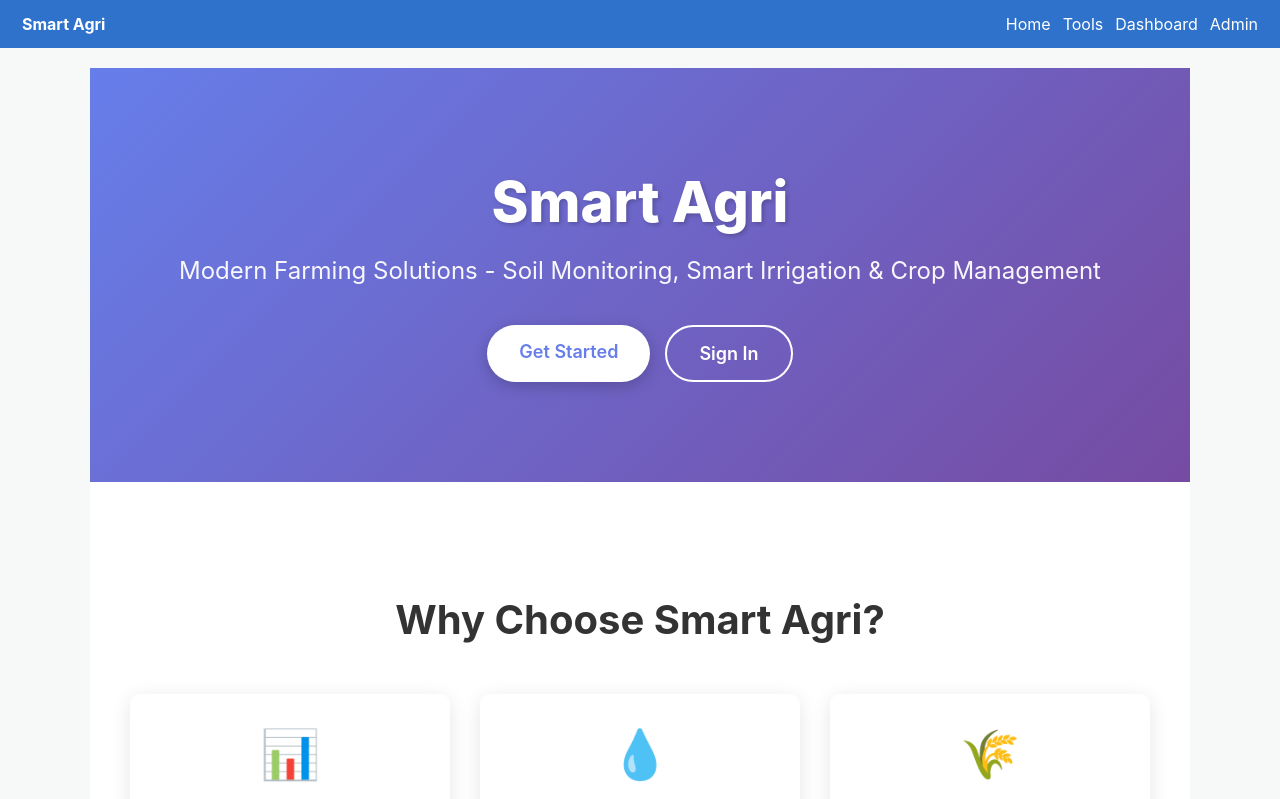
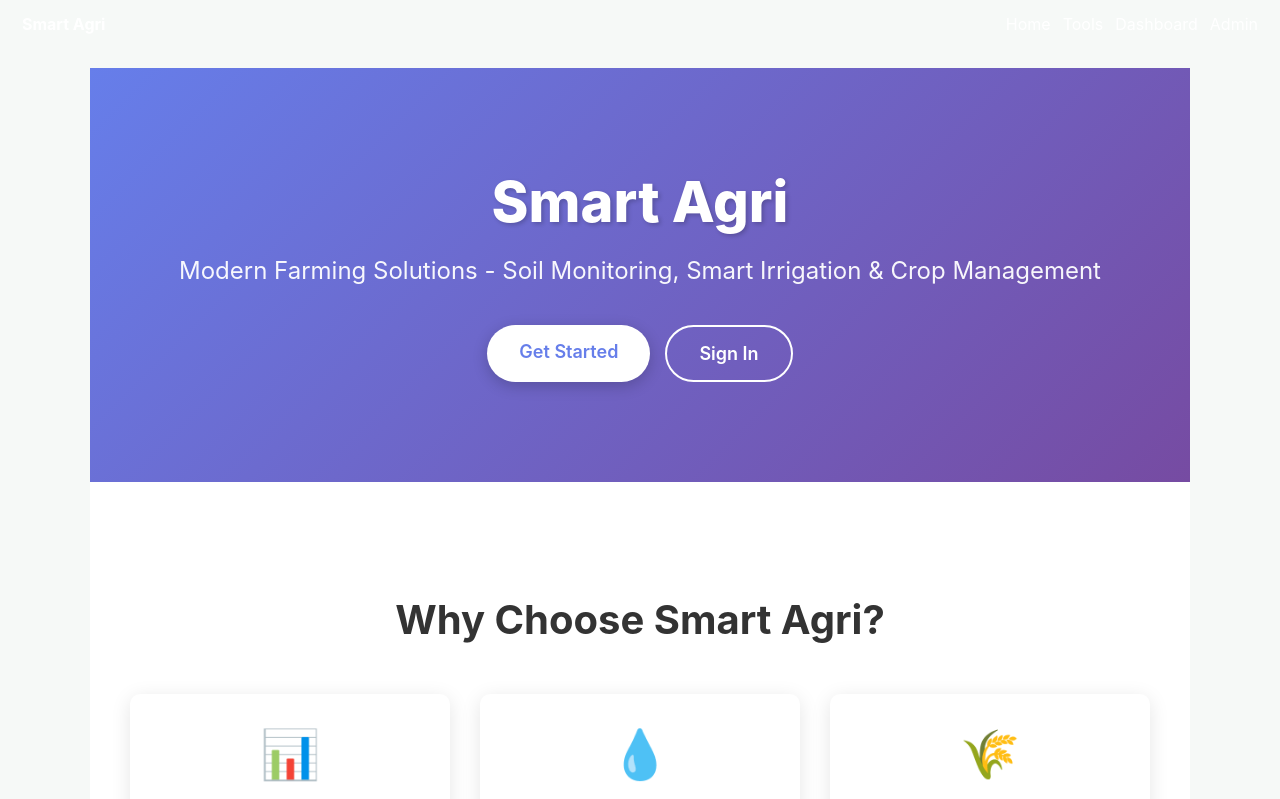
Before and after one commit to Dhanonjoy-2021331099/AgriSmart, a Next.js app in the folder frontend/: page / in a window 1280 px wide. Shown: the top 799 px of the page. Built offline with nearby package versions, Linux system fonts and the light colour scheme.

Commit message:
color check

```diff
--- a/frontend/styles/globals.css
+++ b/frontend/styles/globals.css
@@ -1,5 +1,5 @@
 :root {
-  --primary: #2e72cc;
+  --primary: #FFFFF;
   --bg: #f6f9f7;
   --card: #ffffff;
 }
```
